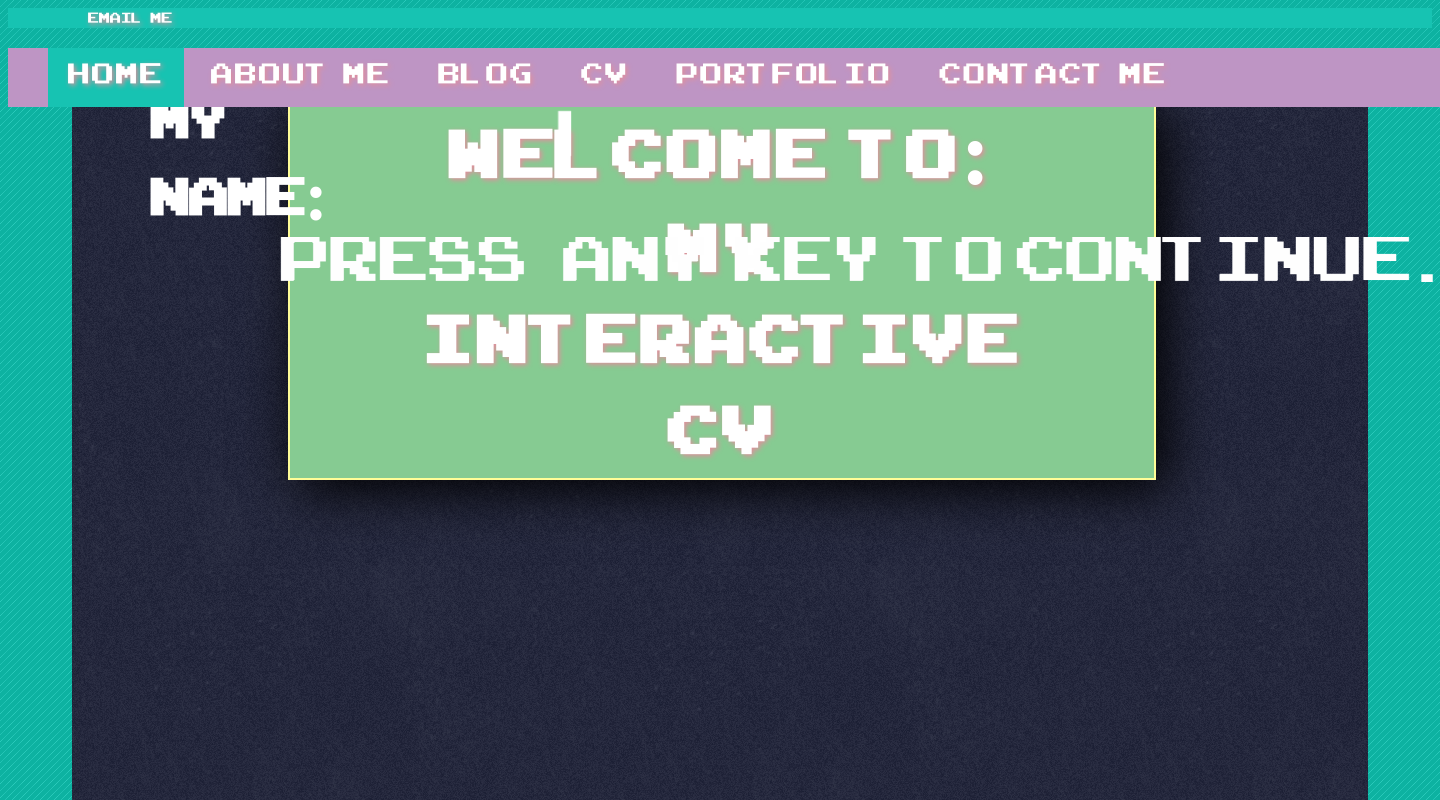
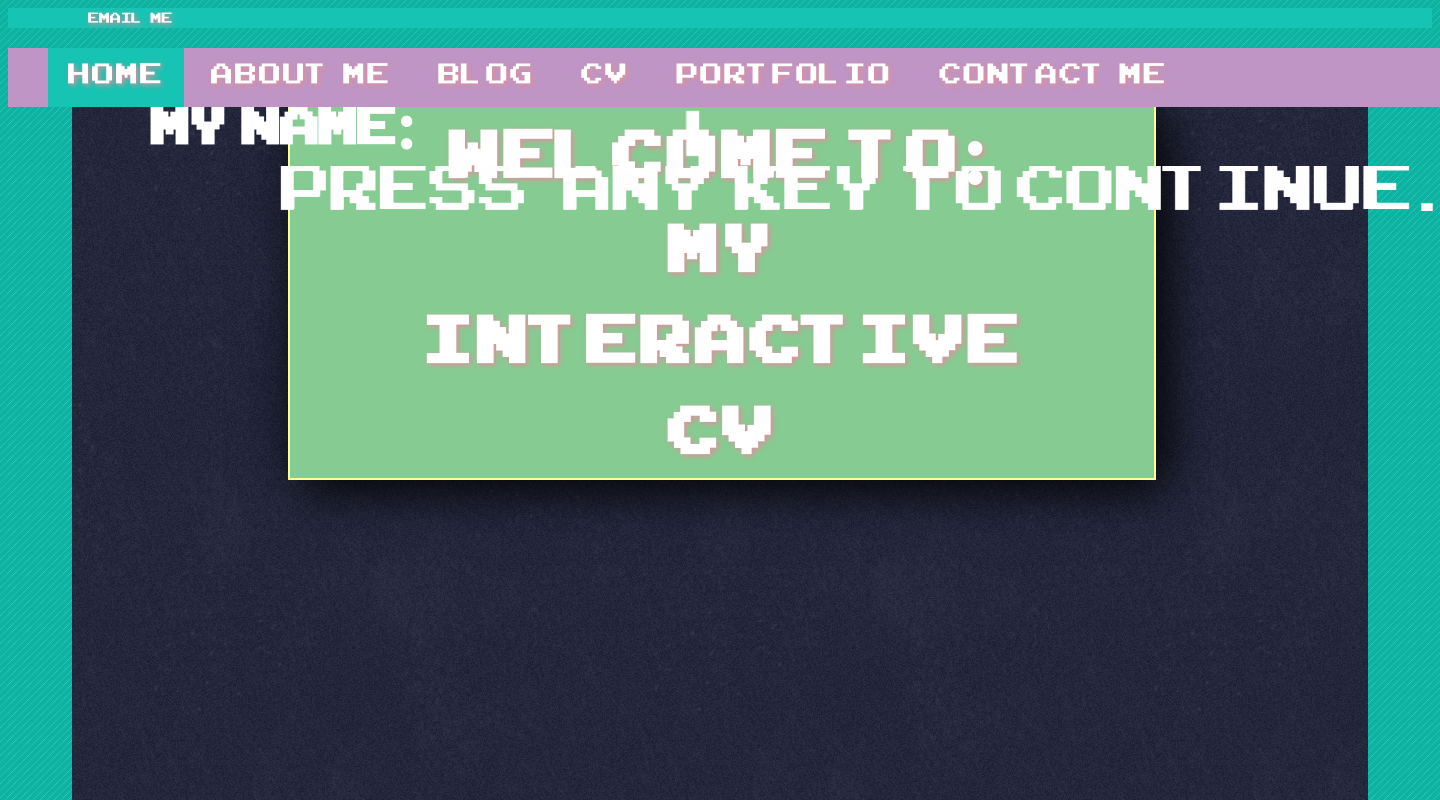
Before and after one commit to Ale42RA/interactive-cv, a Django app: page / in a window 1440 px wide. Run offline with Django 3.2, Linux system fonts and the light colour scheme; parts of the project's set-up code (start-up, migrations or seed data) failed here and were passed over.

Commit message:
My Interactive CV, sixth commit

```diff
--- a/apps/homepage/templates/homepage/homepage.html
+++ b/apps/homepage/templates/homepage/homepage.html
@@ -47,7 +47,7 @@
 <div class="card">
   <h2>
 
-  <img src="{% static "homepage/TypeAnim.gif" %}" alt="Name" height="45px" align="right" style="padding-top: 25px; padding-right: 20%;">
+  <img src="{% static "homepage/TypeAnim.gif" %}" alt="Name" height="45px" align="right" style="padding-top: 25px; padding-right: 10%;">
   My Name:
   <img src="{% static "homepage/press_any_key_to_continue.gif" %}" alt="pressKey2Continue" height="45px" align="centre" >
 </h2>
```
